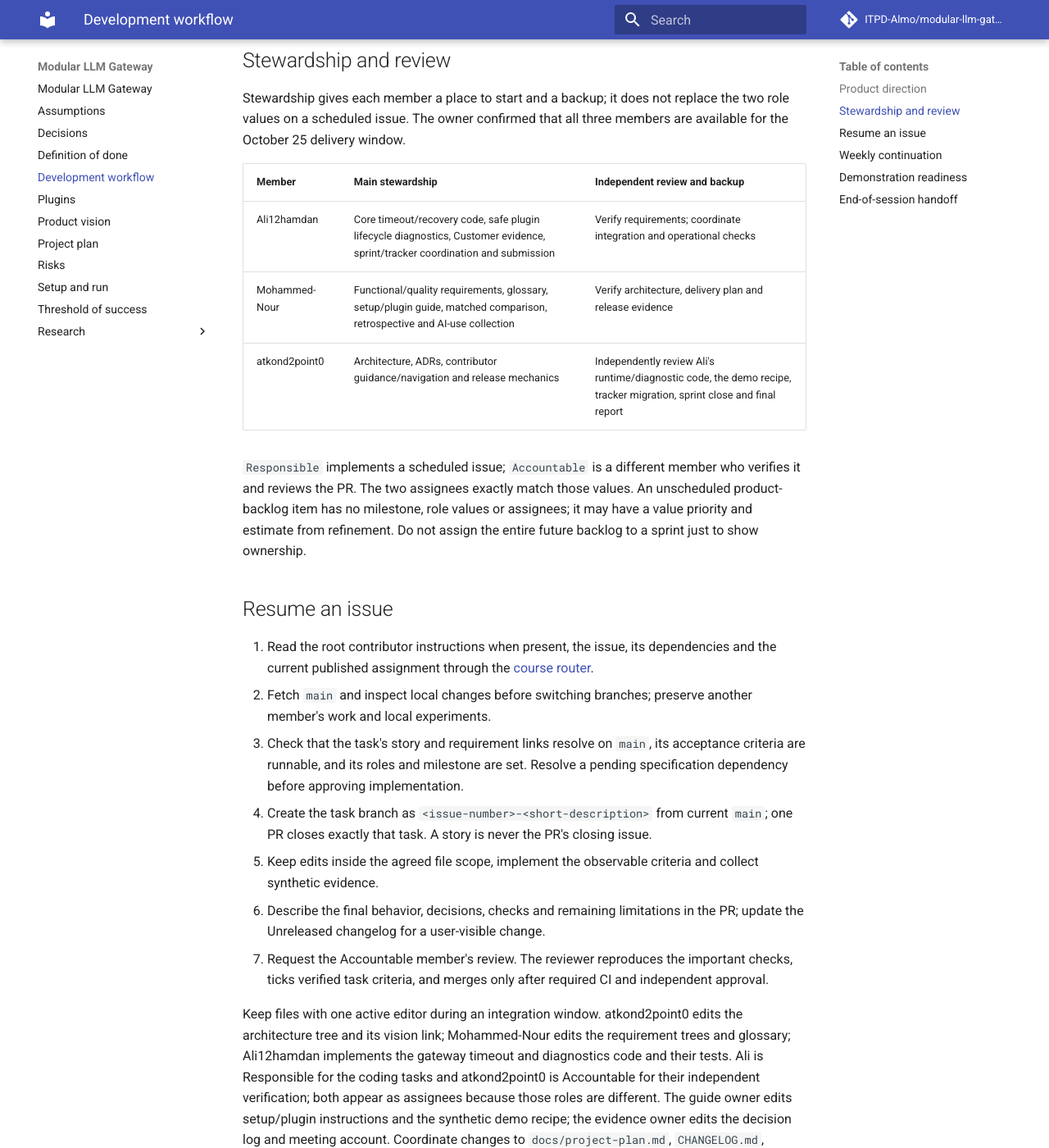
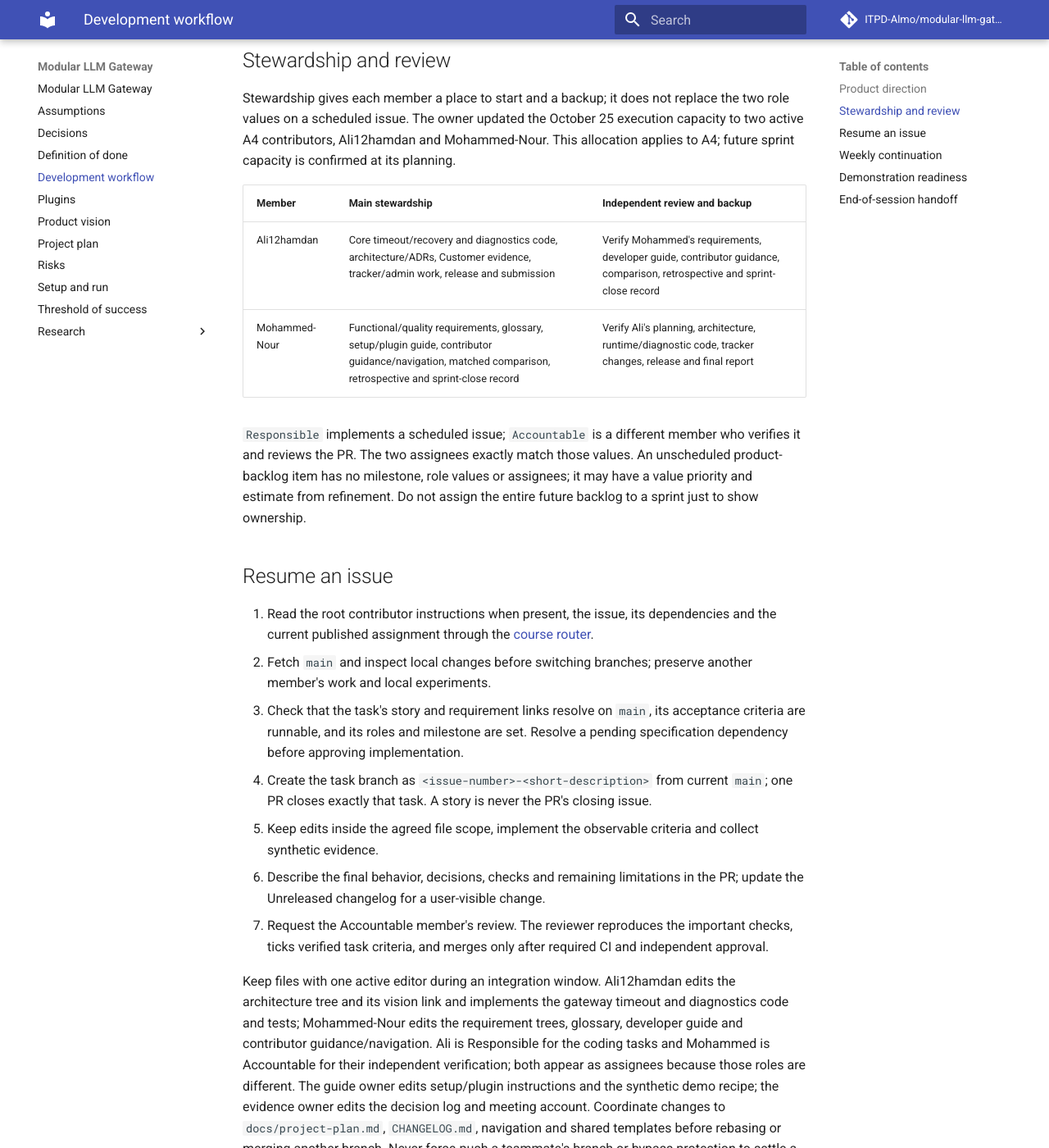
Before and after one commit to ITPD-Almo/modular-llm-gateway, an MkDocs documentation site: the page built from docs/development-workflow.md, in a window 1280 px wide and 1400 px high, scrolled down 655 px. Shown: the whole window at 82% size. Built offline with MkDocs 1.6.1 and Material for MkDocs 9.7.7, drawn with Linux system fonts in a browser that asks for light colours; comment, search, counter and statistics services are not loaded.

Commit message:
Address A4 review and redistribute work between two contributors

```diff
--- a/docs/development-workflow.md
+++ b/docs/development-workflow.md
@@ -18,13 +18,13 @@ Use an existing gateway if the matched extension exercise shows it delivers the
 ## Stewardship and review
 
 Stewardship gives each member a place to start and a backup; it does not replace the two role values on a scheduled issue.
-The owner confirmed that all three members are available for the October 25 delivery window.
+The owner updated the October 25 execution capacity to two active A4 contributors, Ali12hamdan and Mohammed-Nour.
+This allocation applies to A4; future sprint capacity is confirmed at its planning.
 
 | Member | Main stewardship | Independent review and backup |
 | --- | --- | --- |
-| Ali12hamdan | Core timeout/recovery code, safe plugin lifecycle diagnostics, Customer evidence, sprint/tracker coordination and submission | Verify requirements; coordinate integration and operational checks |
-| Mohammed-Nour | Functional/quality requirements, glossary, setup/plugin guide, matched comparison, retrospective and AI-use collection | Verify architecture, delivery plan and release evidence |
-| atkond2point0 | Architecture, ADRs, contributor guidance/navigation and release mechanics | Independently review Ali's runtime/diagnostic code, the demo recipe, tracker migration, sprint close and final report |
+| Ali12hamdan | Core timeout/recovery and diagnostics code, architecture/ADRs, Customer evidence, tracker/admin work, release and submission | Verify Mohammed's requirements, developer guide, contributor guidance, comparison, retrospective and sprint-close record |
+| Mohammed-Nour | Functional/quality requirements, glossary, setup/plugin guide, contributor guidance/navigation, matched comparison, retrospective and sprint-close record | Verify Ali's planning, architecture, runtime/diagnostic code, tracker changes, release and final report |
 
 `Responsible` implements a scheduled issue; `Accountable` is a different member who verifies it and reviews the PR.
 The two assignees exactly match those values.
@@ -45,8 +45,8 @@ Do not assign the entire future backlog to a sprint just to show ownership.
    The reviewer reproduces the important checks, ticks verified task criteria, and merges only after required CI and independent approval.
 
 Keep files with one active editor during an integration window.
-atkond2point0 edits the architecture tree and its vision link; Mohammed-Nour edits the requirement trees and glossary; Ali12hamdan implements the gateway timeout and diagnostics code and their tests.
-Ali is Responsible for the coding tasks and atkond2point0 is Accountable for their independent verification; both appear as assignees because those roles are different.
+Ali12hamdan edits the architecture tree and its vision link and implements the gateway timeout and diagnostics code and tests; Mohammed-Nour edits the requirement trees, glossary, developer guide and contributor guidance/navigation.
+Ali is Responsible for the coding tasks and Mohammed is Accountable for their independent verification; both appear as assignees because those roles are different.
 The guide owner edits setup/plugin instructions and the synthetic demo recipe; the evidence owner edits the decision log and meeting account.
 Coordinate changes to `docs/project-plan.md`, `CHANGELOG.md`, navigation and shared templates before rebasing or merging another branch.
 Never force-push a teammate's branch or bypass protection to settle a deadline.
```
Also changed, not shown: docs/project-plan.md (+5 -9 lines), reports/week-04/delivery-plan.md (+7 -5 lines).
